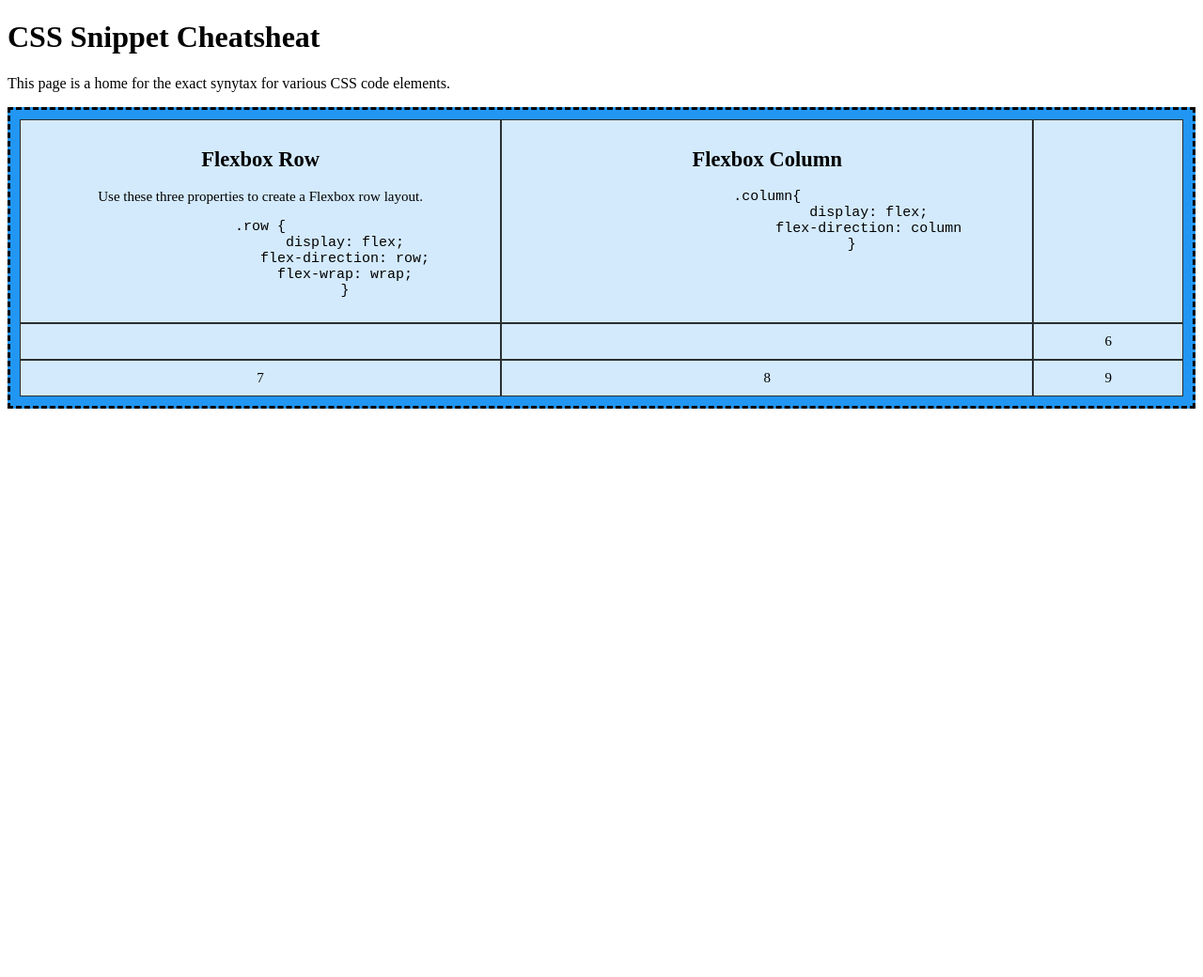
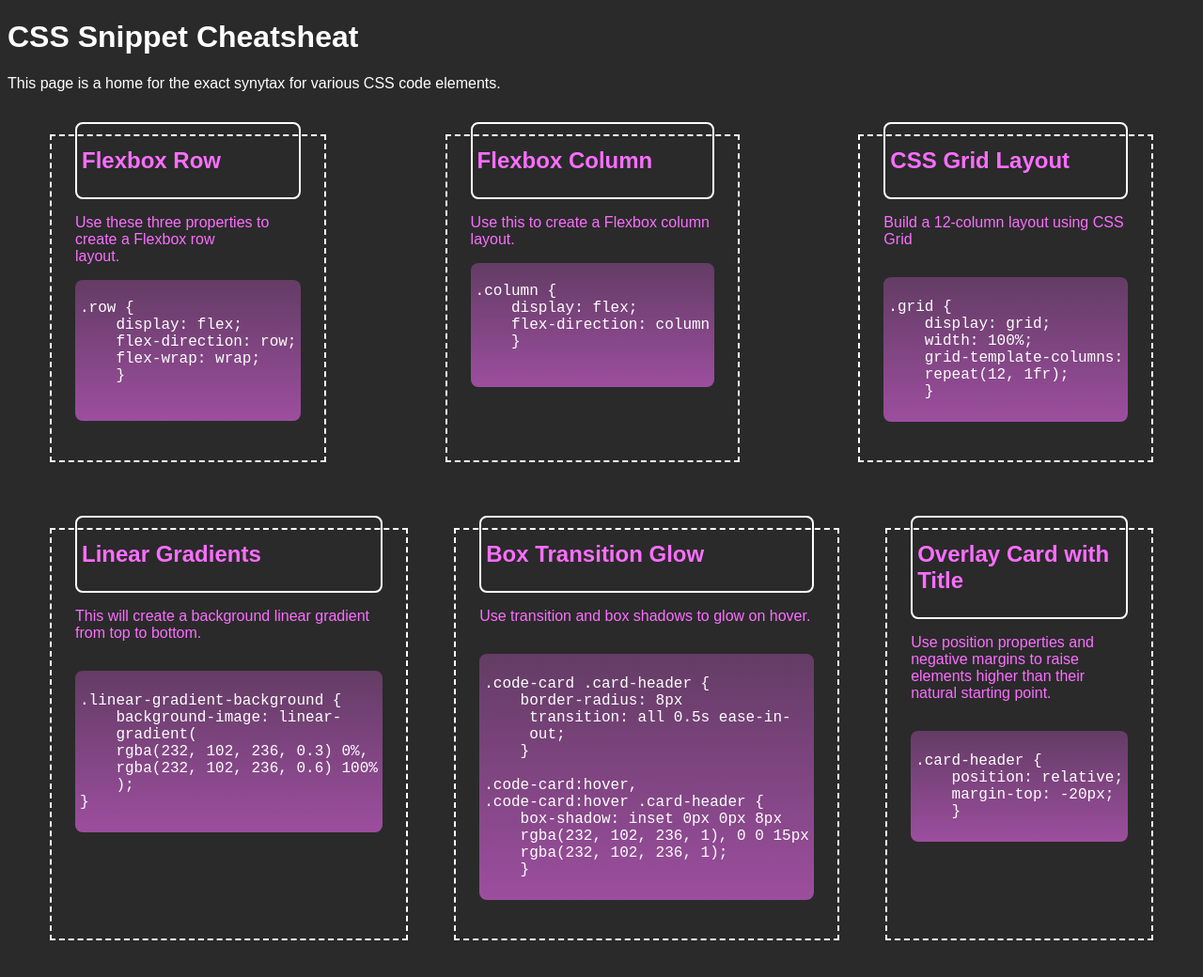
Before and after one commit to emlarko/28-mini-project, a plain HTML site: page index.html in a window 1280 px wide. Shown: the whole page at 94% size. Before the commit the page ends 800 px from the top, so only its background shows below. Drawn offline with Linux system fonts and the light colour scheme.

Commit message:
html css

```diff
--- a/assets/style.css
+++ b/assets/style.css
@@ -1,17 +1,69 @@
+/* COMMON STYLES        */
+
+
 body {
+    background-color: #2A2A2A;
+    color: white;
+    font-family: Arial, Helvetica, sans-serif
 }
 
-.grid-container {
-    display: grid;
-    grid-template-columns: auto auto auto;
-    background-color: #2196F3;
-    padding: 10px;
-    border-style: dashed;
-  }
-  .grid-item {
-    background-color: rgba(255, 255, 255, 0.8);
-    border: 1px solid rgba(0, 0, 0, 0.8);
-    padding: 10px;
-    font-size: 15px;
-    text-align: center;
-  }
+
+.card-header {
+    position: relative;
+    margin-top: -40px;
+    padding: 5px;
+    border: 2px solid white;
+    border-radius: 8px;
+    font-weight: bold;
+    color: #FB6EFF;
+    transition: all 0.5s ease-in-
+    out;
+}
+
+.row {
+    display: flex;
+    flex-direction: row;
+    flex-wrap: wrap;
+    justify-content: space-between;
+    margin: 20px;
+    flex: 0;
+    padding: 5px;
+
+    }
+
+.column {
+    display: flex;
+    flex-direction: column;
+    flex-wrap: wrap;
+    justify-content: space-between;
+    margin: 20px;
+    border: 2px dashed white;
+    flex: 0;
+    padding: 5px;
+}
+
+.content {
+
+  padding: 20px;
+  font-family: Arial, Helvetica, sans-serif;
+  color: #FB6EFF;
+}
+
+.code-card {
+    border-radius: 8px;
+    background-image: linear-gradient(
+        rgba(232, 102, 236, 0.3) 0%,
+        rgba(232, 102, 236, 0.6) 100%
+        );
+    font-family:'Courier New', Courier, monospace;
+    color: white;
+    font-size: 16px;
+    padding: 5px;
+}
+
+.card-header:hover,
+.card-header:hover .card-header {
+    box-shadow: inset 0px 0px 8px
+    rgba(232, 102, 236, 1), 0 0 15px
+    rgba(232, 102, 236, 1);
+    }
--- a/index.html
+++ b/index.html
@@ -15,38 +15,105 @@
     </header>
 
 <main>
-        <div class="grid-container">
-            <div class="grid-item">
-            <h2>Flexbox Row</h2>
-                <p>Use these three properties to create a Flexbox row layout.</p>
-                 <p><pre>.row {
+<div class = "grid">
+ <div class="row">
+    <div class= "column">
+        <div class="content">
+            <div class="card-header"><h2>Flexbox Row</h2></div>
+            <p>Use these three properties to create a Flexbox row <br />
+                layout.</p>
+             <section class="code-card"><p><pre>
+.row {
     display: flex;
     flex-direction: row;
     flex-wrap: wrap;
-                    }</pre>
-                </p></div>
-            <div class="grid-item">
-                <h2>Flexbox Column</h2>
-                    <p><Use this to create a Flexbox column layout.</p>
-                    <p><pre>.column{
+    }
+            </pre></p></section>
+        </div>
+    </div>
+     <div class="column">
+        <div class="content">
+            <div class="card-header"><h2>Flexbox Column</h2></div>
+                 <p>Use this to create a Flexbox column layout.</p>
+                 <section class="code-card"><p><pre>
+.column {
     display: flex;
     flex-direction: column
-                    }</pre>
-                    </p>
+    }
+                </pre></p></section>
             </div>
-            <div class="grid-item">
+        </div>
+    <div class="column">
+      <div class="content">
+        <div class="card-header"><h2>CSS Grid Layout</h2></div>
+            <p>Build a 12-column layout using CSS Grid</p>
+            <p><pre>
+            <section class="code-card">
+.grid {
+    display: grid;
+    width: 100%;
+    grid-template-columns:
+    repeat(12, 1fr);
+    }
+            </pre></p></section>
+      </div>
+    </div>
+  </div>
+  <div class="row">
+    <div class="column">
+      <div class="content">
+        <div class="card-header"><h2>Linear Gradients</h2></div>
+        <p>This will create a background linear gradient from
+            top to bottom.</p>
+        <p><pre>
+        <section class="code-card">
+.linear-gradient-background {
+    background-image: linear-
+    gradient(
+    rgba(232, 102, 236, 0.3) 0%,
+    rgba(232, 102, 236, 0.6) 100%
+    );
+}
+        </pre></p></section>
+      </div>
+    </div>
+    <div class="column">
+      <div class="content">
+        <div class="card-header"><h2>Box Transition Glow</h2></div>
+        <p>Use transition and box shadows to glow on hover.</p>
+        <p><pre>
+        <section class="code-card">
+.code-card .card-header {
+    border-radius: 8px
+     transition: all 0.5s ease-in-
+     out;
+    }
 
+.code-card:hover,
+.code-card:hover .card-header {
+    box-shadow: inset 0px 0px 8px
+    rgba(232, 102, 236, 1), 0 0 15px
+    rgba(232, 102, 236, 1);
+    }
+        </pre></p></section>
       </div>
-            <div class="grid-item">
-
     </div>
-            <div class="grid-item">
-
+    <div class="column">
+      <div class="content">
+        <div class="card-header"><h2>Overlay Card with Title</h2></div>
+        <p>Use position properties and negative margins to
+        raise elements higher than their natural starting point.</p>
+        <p><pre>
+        <section class="code-card">
+.card-header {
+    position: relative;
+    margin-top: -20px;
+    }
+        </pre></p></section>
       </div>
-            <div class="grid-item">6</div>
-            <div class="grid-item">7</div>
-            <div class="grid-item">8</div>
-            <div class="grid-item">9</div>
+    </div>
+  </div>
+</div>
 </div>
 
 </main>
```
Lines whose indentation alone changed are shown as unchanged.
